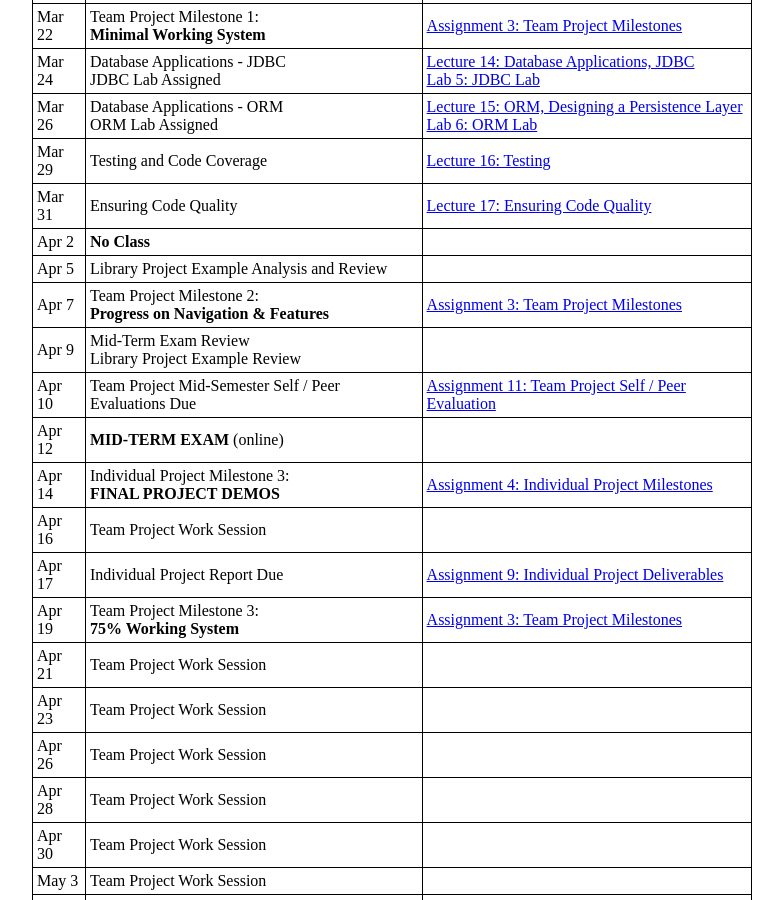
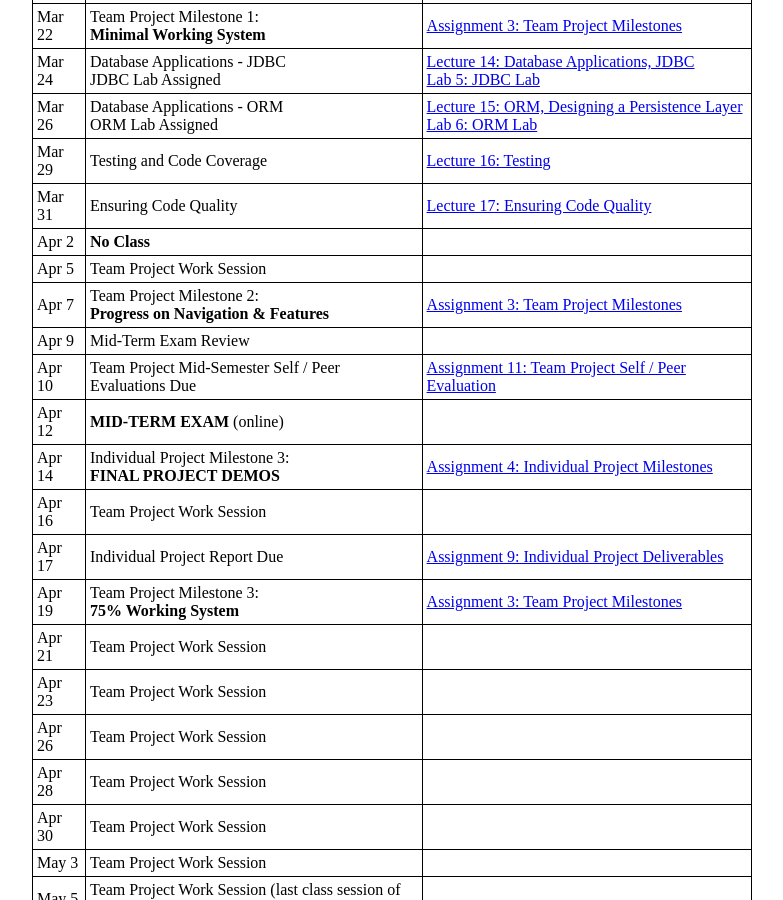
Before and after one commit to ycpcs/cs320-spring2021, a Jekyll site: the page built from schedule.md, in a window 1280 px wide and 900 px high, scrolled down 1242 px. Shown: the whole window, without its empty margins (248-1031 px from the left). Built offline with Jekyll 4.4.1, drawn with Linux system fonts in a browser that asks for light colours.

```diff
--- a/schedule.md
+++ b/schedule.md
@@ -39,9 +39,9 @@ Mar 26 | Database Applications - ORM <br> ORM Lab Assigned | [Lecture 15: ORM, D
 Mar 29 | Testing and Code Coverage | [Lecture 16: Testing](lectures/lecture16.html)
 Mar 31 | Ensuring Code Quality | [Lecture 17: Ensuring Code Quality](lectures/lecture17.html)
 Apr 2  | **No Class**
-Apr 5 | Library Project Example Analysis and Review
+Apr 5 |  Team Project Work Session
 Apr 7  | Team Project Milestone 2:<br> **Progress on Navigation & Features** | [Assignment 3: Team Project Milestones](assign/assign03.html)
-Apr 9  | Mid-Term Exam Review <br> Library Project Example Review
+Apr 9  | Mid-Term Exam Review <br>
 Apr 10  | Team Project Mid-Semester Self / Peer Evaluations Due | [Assignment 11: Team Project Self / Peer Evaluation](assign/assign11.html)
 Apr 12  | **MID-TERM EXAM** (online)
 Apr 14  | Individual Project Milestone 3:<br> **FINAL PROJECT DEMOS** | [Assignment 4: Individual Project Milestones](assign/assign04.html)
```
Also changed, not shown: index.md (+1 -1 lines), 1 other file.
